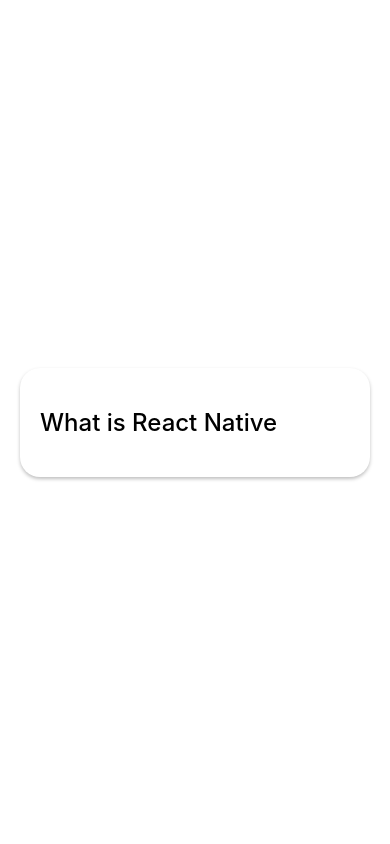
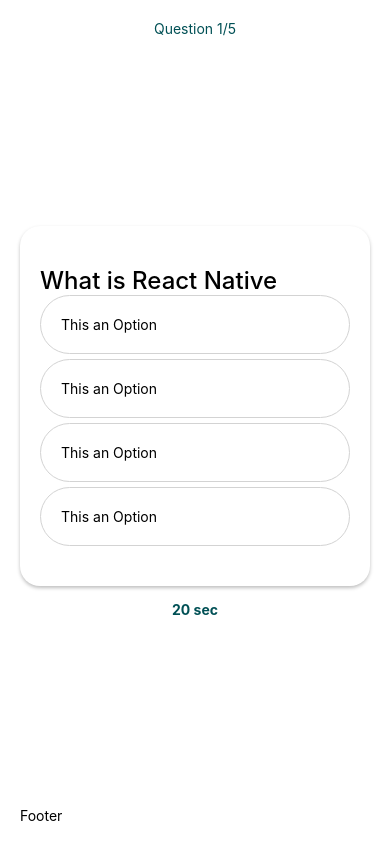
Before and after one commit to mukaramawan/Quiz-App, a React Native app: screen / in a window 390 px wide. Built offline with nearby package versions, Linux system fonts and the light colour scheme.

Commit message:
Option Component & updated Quiz Screen
Concepts implemented SafeAreaView, Flex, and Custom Components.

```diff
--- a/src/app/QuizScreen.tsx
+++ b/src/app/QuizScreen.tsx
@@ -1,23 +1,50 @@
-import { StyleSheet, Text, View } from 'react-native'
+import { SafeAreaView, StyleSheet, Text, View } from 'react-native'
 import React from 'react'
 
 import QuestionCard from '../components/QuestionCard'
 
 function QuizScreen() {
   return (
+    <SafeAreaView style={styles.screen}>
     <View style={styles.container}>
+
+    <View>
+        <Text style={styles.Qnumber}>Question 1/5</Text>
+    </View>
+
+    <View>
       <QuestionCard/>
+      <Text style={styles.Qtime}>20 sec</Text>
+      </View>
+
+      <View>
+        <Text>Footer</Text>
+      </View>
     </View>
+    </SafeAreaView>
   )
 }
 
 export default QuizScreen
 
 const styles = StyleSheet.create({
+    screen: {
+        flex: 1,
+    },
     container: {
         backgroundColor: 'fdfef4',
         flex: 1,
-        justifyContent: 'center',
+        justifyContent: 'space-between',
         padding: 20,
+    },
+    Qnumber: {
+        textAlign: 'center',
+        color: '#005055'
+    },
+    Qtime: {
+        textAlign: 'center',
+        marginTop: 15,
+        fontWeight: 'bold',
+        color: '#005055',
     }
 })
--- /dev/null
+++ b/src/components/Option.tsx
@@ -0,0 +1,21 @@
+import { StyleSheet, Text, View } from 'react-native'
+import React from 'react'
+
+const Option = () => {
+  return (
+    <View style={styles.container}>
+      <Text>This an Option</Text>
+    </View>
+  )
+}
+
+export default Option
+
+const styles = StyleSheet.create({
+    container: {
+        borderWidth: 1,
+        padding: 20,
+        borderColor: 'lightgrey',
+        borderRadius: 100,
+    },
+})
--- a/src/components/QuestionCard.tsx
+++ b/src/components/QuestionCard.tsx
@@ -1,10 +1,17 @@
 import { StyleSheet, Text, View } from "react-native";
 import React from "react";
+import Option from "./Option";
 
 const QuestionCard = () => {
   return (
     <View style={styles.QuestionCard}>
       <Text style={styles.Question}>What is React Native</Text>
+      <View style={{gap: 5,}}>
+        <Option />
+        <Option />
+        <Option />
+        <Option />
+      </View>
     </View>
   );
 };
```
